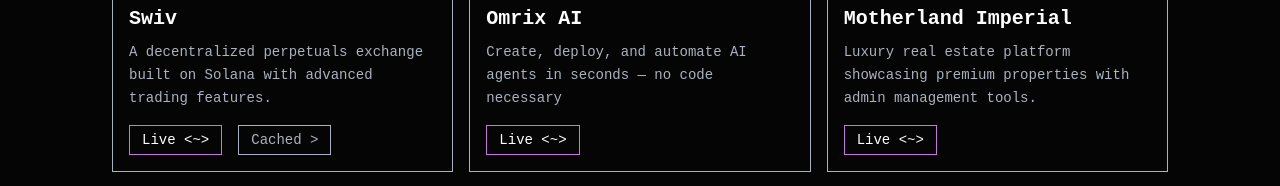
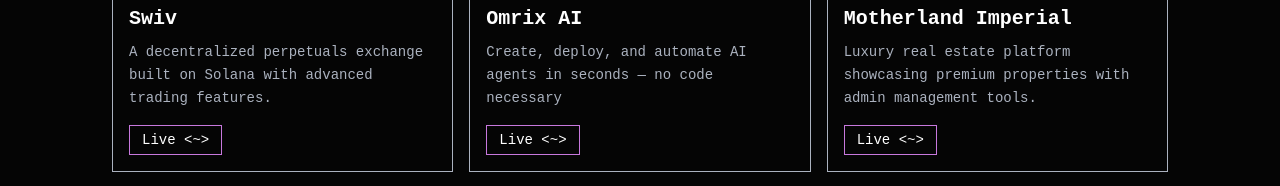
Before and after one commit to David-Horjet/Portfolio-v3, a Next.js app: page / in a window 1280 px wide. Shown: the part 1480-1666 px from the top of the page. Built offline with nearby package versions, Linux system fonts and the light colour scheme; grey boxes are pictures that could not be loaded.

Commit message:
chore: addin contents

```diff
--- a/components/ProjectCard.tsx
+++ b/components/ProjectCard.tsx
@@ -1,6 +1,7 @@
 
 import React from 'react';
 import { Project } from '../types';
+import Link from 'next/link';
 
 interface ProjectCardProps {
   project: Project;
@@ -27,15 +28,15 @@
 
         <div className="flex gap-4">
           {project.links.live && (
-            <button className="border border-primary px-3 py-1 text-white text-sm font-medium hover:bg-primary/10 transition-colors flex items-center gap-2">
+            <Link href={project.links.live} className="border border-primary px-3 py-1 text-white text-sm font-medium hover:bg-primary/10 transition-colors flex items-center gap-2">
               Live {"<~>"}
-            </button>
+            </Link>
           )}
-          {project.links.cached && (
+          {/* {project.links.cached && (
             <button className="border border-gray px-3 py-1 text-gray text-sm font-medium hover:bg-gray/10 transition-colors flex items-center gap-2">
               Cached {">"}
             </button>
-          )}
+          )} */}
         </div>
       </div>
     </div>
--- a/data/index.tsx
+++ b/data/index.tsx
@@ -6,49 +6,49 @@
     description: "A decentralized perpetuals exchange built on Solana with advanced trading features.",
     technologies: ["Next.Js", "Typescript", "Node.Js", "Websockets", "Solana", "Rust", "Anchor"],
     image: "https://p0donyprzzs2zmqz.public.blob.vercel-storage.com/Screenshot%202025-07-20%20at%2004.57.47.png?w=600&h=400&fit=crop",
-    links: { live: "#", cached: "#" }
+    links: { live: "https://swiv.xyz/" }
   },
   {
     title: "Omrix AI",
     description: "Create, deploy, and automate AI agents in seconds — no code necessary",
     technologies: ["React", "TypeScript", "Node.js", "Express", "MongoDB", "OpenAI API"],
     image: "https://p0donyprzzs2zmqz.public.blob.vercel-storage.com/Screenshot%202025-07-20%20at%2005.14.50.png?w=800&h=600&fit=crop",
-    links: { live: "#" }
+    links: { live: "https://omrix.fun/" }
   },
   {
     title: "Motherland Imperial",
     description: "Luxury real estate platform showcasing premium properties with admin management tools.",
     technologies: ["React", "TypeScript", "Node.js", "Express", "PostgreSQL", "Figma"],
     image: "https://p0donyprzzs2zmqz.public.blob.vercel-storage.com/Screenshot%202025-07-20%20at%2005.20.50.png?w=800&h=600&fit=crop",
-    links: { live: "#" }
+    links: { live: "https://motherlandimperial.com/" }
   },
   {
     title: "FlyBirdie",
     description: "A Match, merge, and master game on Base and TON. Compete with players worldwide.",
     technologies: ["Next.Js", "TypeScript", "Redux", "Figma"],
     image: "https://p0donyprzzs2zmqz.public.blob.vercel-storage.com/Screenshot%202025-07-20%20at%2005.17.10.png?w=800&h=600&fit=crop",
-    links: { live: "#" }
+    links: { live: "https://flybirdie.io/" }
   },
   {
     title: "Ogavisa",
     description: "Comprehensive visa and immigration service platform streamlining application processes.",
     technologies: ["React", "TypeScript", "Node.js", "Express", "PostgreSQL", "Figma"],
     image: "https://p0donyprzzs2zmqz.public.blob.vercel-storage.com/Screenshot%202025-07-20%20at%2005.22.43.png?w=800&h=600&fit=crop",
-    links: { live: "#" }
+    links: { live: "https://ogavisa.co/landing" }
   },
   {
     title: "Sicilia Brand",
     description: "Italian E-commerce fashion platform with custom shopping experience, inventory management, and seamless checkout process.",
     technologies: ["React", "TypeScript", "Node.js", "Express", "PostgreSQL", "Figma"],
     image: "https://images.unsplash.com/photo-1441986300917-64674bd600d8?w=800&h=600&fit=crop",
-    links: { live: "#" }
+    links: { live: "https://siciliabrand.com/" }
   },
   {
     title: "StyleMeUp",
     description: "Beauty and grooming booking website that make it easy and faster to connect with top service providers across Nigeria.",
     technologies: ["NextJs", "TypeScript", "Node.js", "Express", "Figma"],
     image: "https://p0donyprzzs2zmqz.public.blob.vercel-storage.com/Screenshot%202025-07-20%20at%2005.18.52.png?w=800&h=600&fit=crop",
-    links: { live: "#" }
+    links: { live: "https://stylemeup.ng/" }
   }
 ];
 
```
